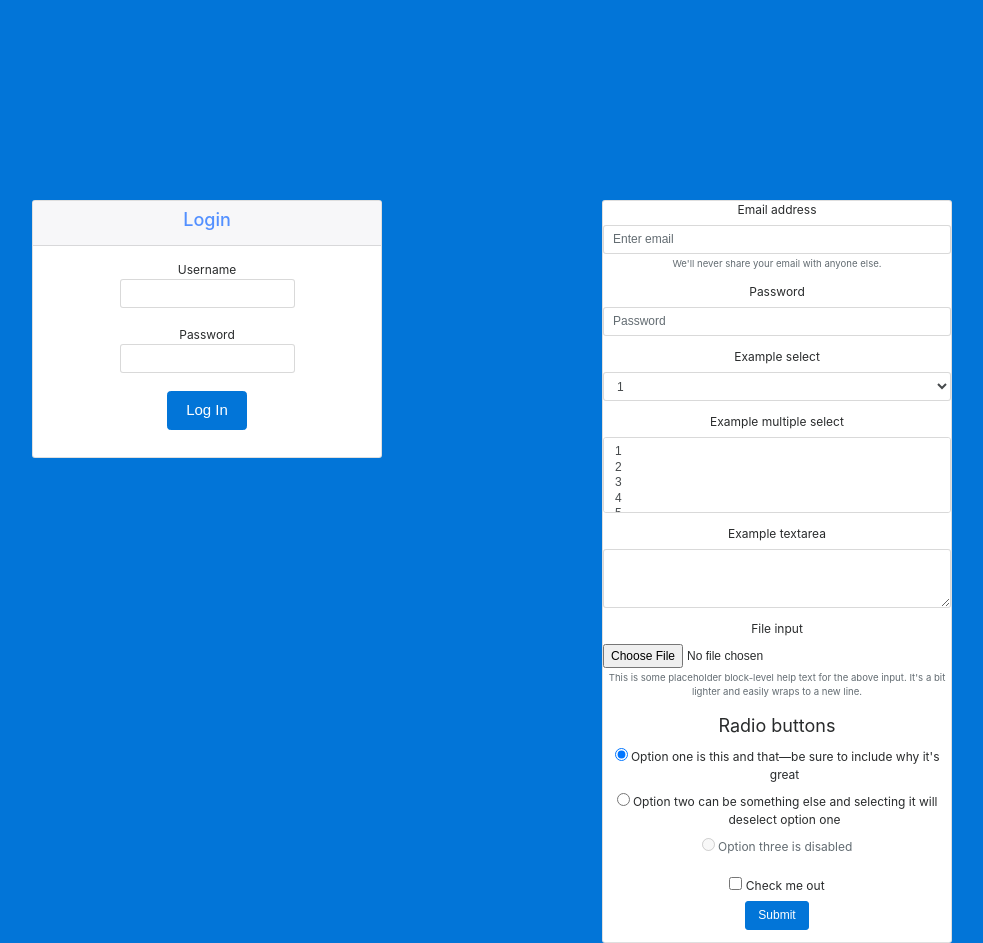
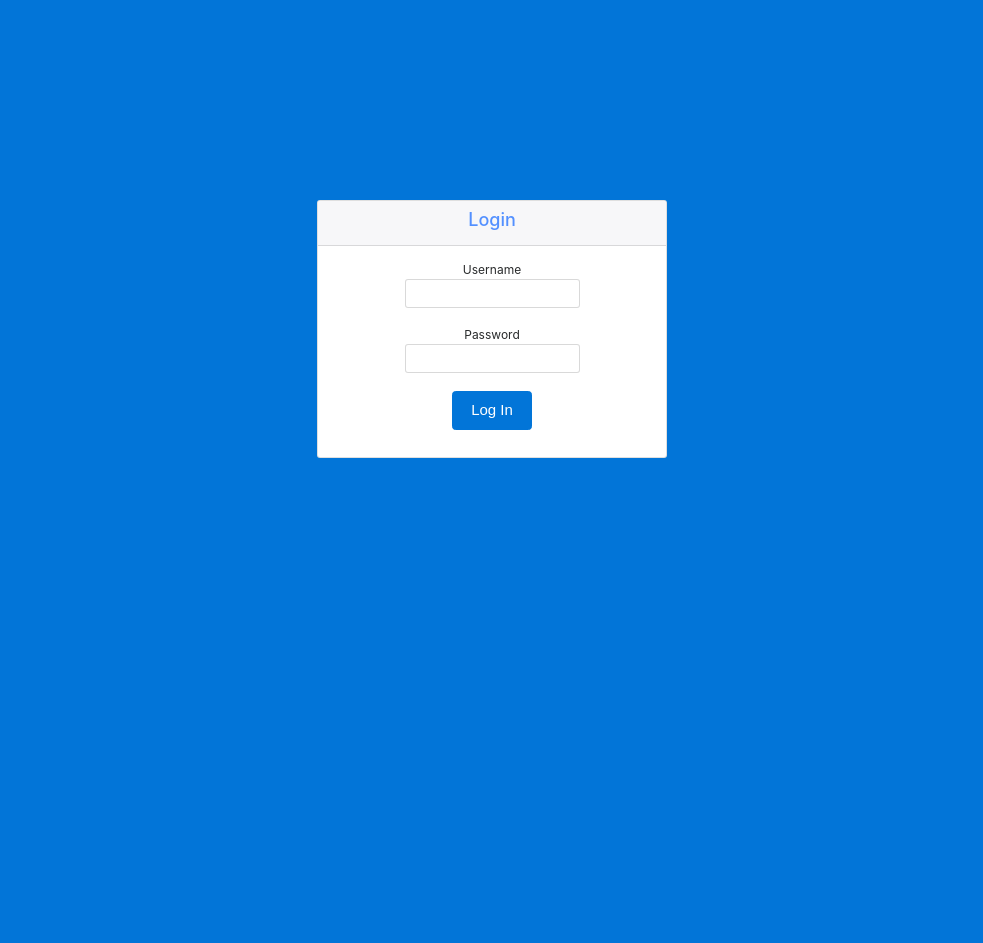
Before and after one commit to awratten/O2J, a PHP site: page /admin.php in a window 1280 px wide. Shown: the whole page, without its empty margins (148-1131 px from the left). After the commit the page ends 458 px from the top, so only its background shows below. Run offline with PHP 8.4, Linux system fonts and the light colour scheme; some libraries are stand-ins or nearby versions.

Commit message:
reformat stryle

```diff
--- a/web/admin.php
+++ b/web/admin.php
@@ -23,94 +23,20 @@ $doc_title = "Admin Login";
                         <div class="card-block">
                             <div class="form-group">
                                 <form name="loginform" id="loginform" action="admin.php" method="post">
-                                    <p>
+                                    <div class="form-group">
                                         <label for="user_login">Username<br>
                                             <input type="text" name="log" id="user_login" class="form-control" value="" autocomplete="on"></label>
-                                    </p>
-                                    <p>
+                                    </div>
+                                    <div class="form-group">
                                         <label for="user_pass">Password<br>
                                             <input type="password" name="pwd" id="user_pass" class="form-control" value="" style="cursor: auto;" autocomplete="on"></label>
-                                    </p>
-                                    <p class="submit">
+                                    </div>
+                                    <div class="form-group">
                                         <input type="submit" name="submit" id="submit" class="btn btn-primary btn-lg" value="Log In">
-                                    </p>
+                                    </div>
                                 </form>
                             </div>
                         </div>
-                    </div>
-                </div>
-
-                <div class="col-lg-4 mx-auto">
-                    <div class="card text-center">
-                        <form>
-                            <div class="form-group">
-                                <label for="exampleInputEmail1">Email address</label>
-                                <input type="email" class="form-control" id="exampleInputEmail1" aria-describedby="emailHelp" placeholder="Enter email">
-                                <small id="emailHelp" class="form-text text-muted">We'll never share your email with anyone else.</small>
-                            </div>
-                            <div class="form-group">
-                                <label for="exampleInputPassword1">Password</label>
-                                <input type="password" class="form-control" id="exampleInputPassword1" placeholder="Password">
-                            </div>
-                            <div class="form-group">
-                                <label for="exampleSelect1">Example select</label>
-                                <select class="form-control" id="exampleSelect1">
-                                    <option>1</option>
-                                    <option>2</option>
-                                    <option>3</option>
-                                    <option>4</option>
-                                    <option>5</option>
-                                </select>
-                            </div>
-                            <div class="form-group">
-                                <label for="exampleSelect2">Example multiple select</label>
-                                <select multiple class="form-control" id="exampleSelect2">
-                                    <option>1</option>
-                                    <option>2</option>
-                                    <option>3</option>
-                                    <option>4</option>
-                                    <option>5</option>
-                                </select>
-                            </div>
-                            <div class="form-group">
-                                <label for="exampleTextarea">Example textarea</label>
-                                <textarea class="form-control" id="exampleTextarea" rows="3"></textarea>
-                            </div>
-                            <div class="form-group">
-                                <label for="exampleInputFile">File input</label>
-                                <input type="file" class="form-control-file" id="exampleInputFile" aria-describedby="fileHelp">
-                                <small id="fileHelp" class="form-text text-muted">This is some placeholder block-level help text for the above input. It's a bit lighter and easily wraps to a new line.</small>
-                            </div>
-                            <fieldset class="form-group">
-                                <legend>Radio buttons</legend>
-                                <div class="form-check">
-                                    <label class="form-check-label">
-                                        <input type="radio" class="form-check-input" name="optionsRadios" id="optionsRadios1" value="option1" checked>
-                                        Option one is this and that&mdash;be sure to include why it's great
-                                    </label>
-                                </div>
-                                <div class="form-check">
-                                    <label class="form-check-label">
-                                        <input type="radio" class="form-check-input" name="optionsRadios" id="optionsRadios2" value="option2">
-                                        Option two can be something else and selecting it will deselect option one
-                                    </label>
-                                </div>
-                                <div class="form-check disabled">
-                                    <label class="form-check-label">
-                                        <input type="radio" class="form-check-input" name="optionsRadios" id="optionsRadios3" value="option3" disabled>
-                                        Option three is disabled
-                                    </label>
-                                </div>
-                            </fieldset>
-                            <div class="form-check">
-                                <label class="form-check-label">
-                                    <input type="checkbox" class="form-check-input">
-                                    Check me out
-                                </label>
-                            </div>
-                            <button type="submit" class="btn btn-primary">Submit</button>
-                        </form>
-
                     </div>
                 </div>
             </div>
```
